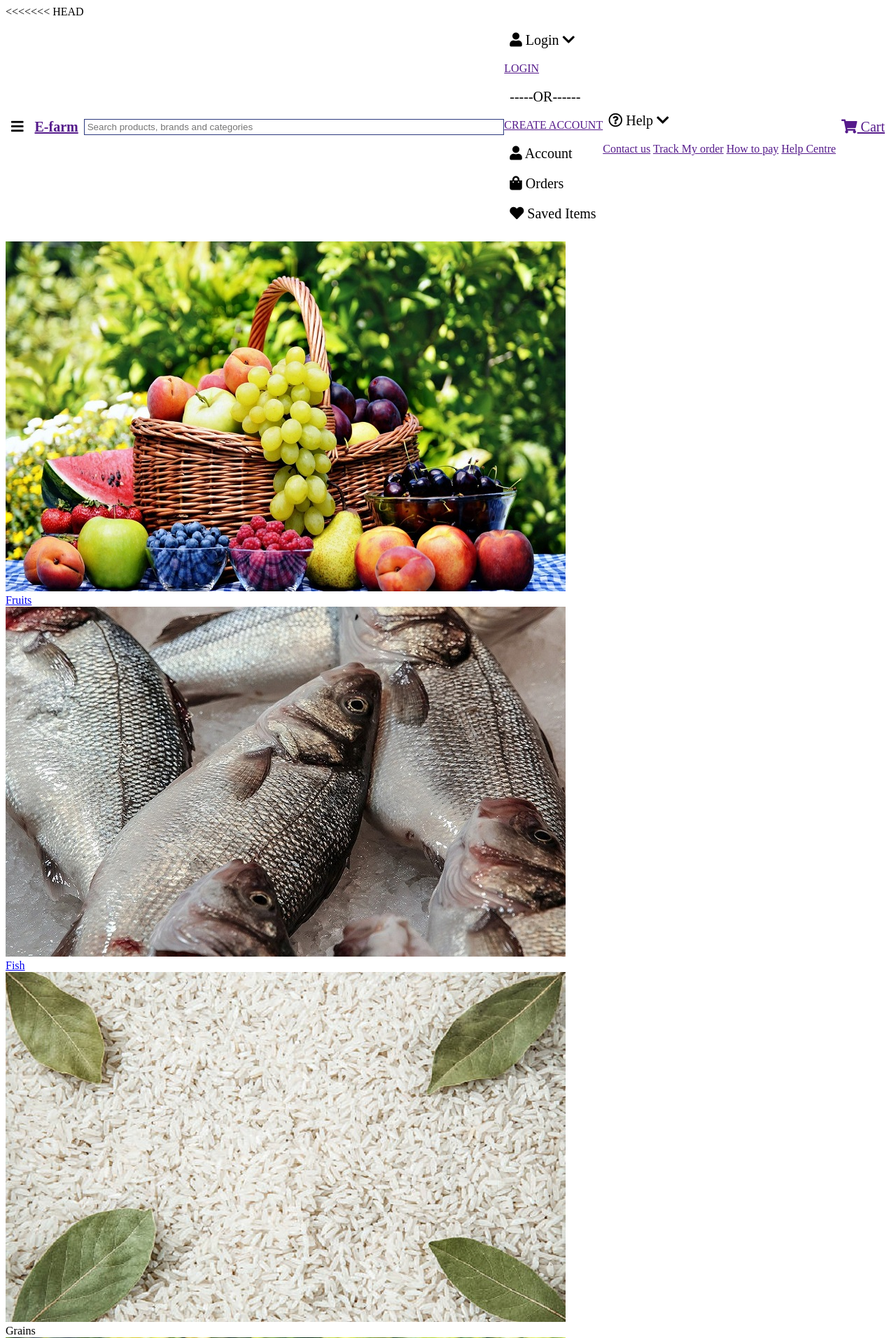
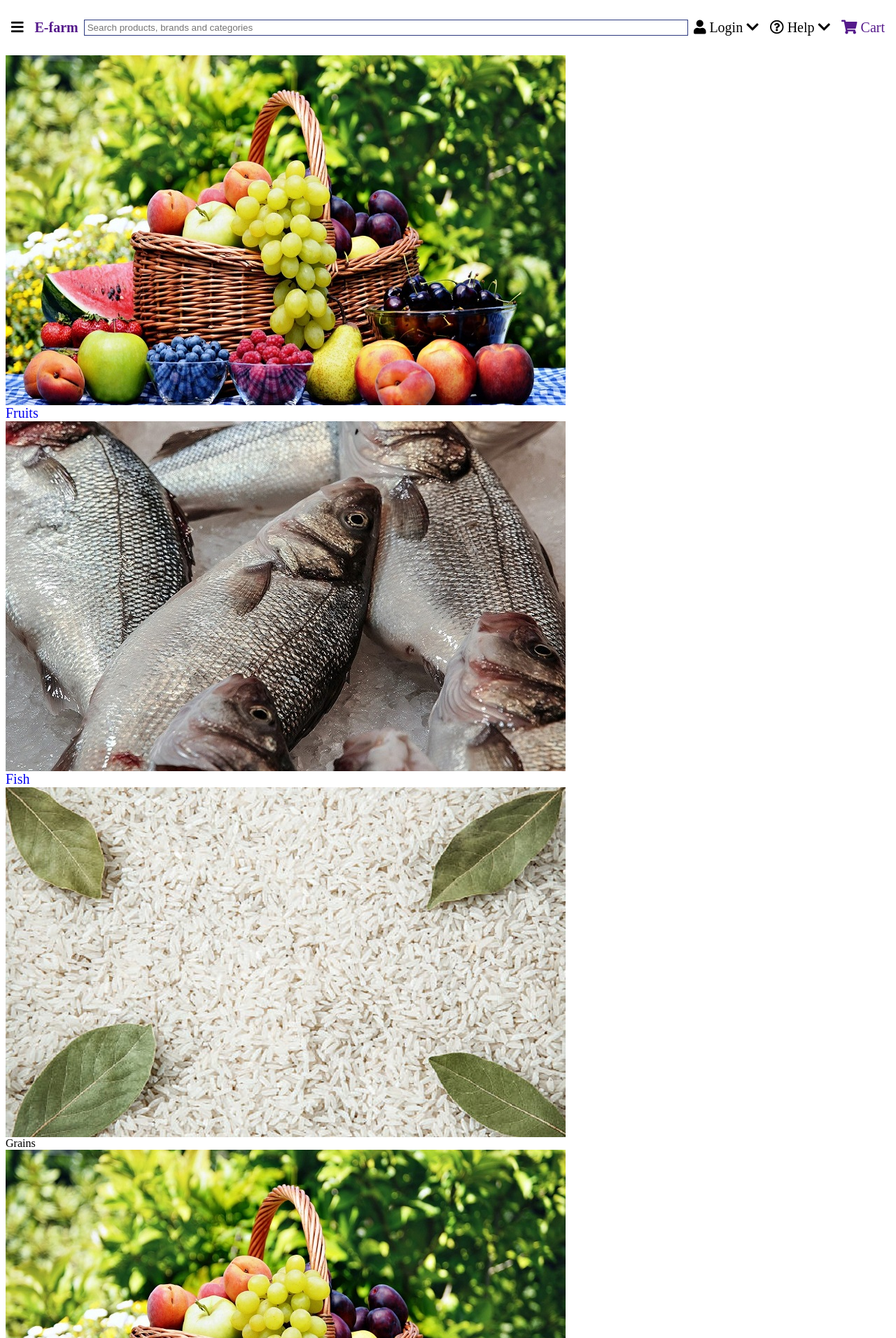
Before and after one commit to njirutitus/Web-project-1-sample, a PHP site: page /products.html in a window 1280 px wide. Shown: the top 1912 px of the page at 70% size. Run offline with PHP 8.4, Linux system fonts and the light colour scheme.

Commit message:
Undo changes

```diff
--- a/details.html
+++ b/details.html
@@ -1,4 +1,3 @@
-<<<<<<< HEAD
 
 
 <!doctype html>
@@ -84,5 +83,3 @@
 	<script type="text/javascript" src="script.js"></script>
 </body>
 </html>
-=======
->>>>>>> product
--- a/index.html
+++ b/index.html
@@ -10,13 +10,8 @@
 
 <body>
 	<div class="my-content-wrapper">
-<<<<<<< HEAD
-		<header id="main-header">
-			<p><a href="">E-farm</a></p>
-=======
 		<header>
 			<p><a href="index.html">E-farm</a></p>
->>>>>>> product
 			<div id="search">
 				<input type="search" name="search" placeholder="Search products, brands and categories" aria-label="Search" />
 				<p><i class="fa fa-search" aria-hidden="true"></i>&nbsp;Search</p>
--- a/products.html
+++ b/products.html
@@ -10,7 +10,6 @@
 </head>
 
 <body>
-<<<<<<< HEAD
 	<header id="main-header">
 		<p id="menu-icon"><i class="fa fa-bars" aria-hidden="true"></i></p>
 		<p id="logo"><a href="">E-farm</a></p>
@@ -57,23 +56,6 @@
 				<div class="column">
 					<img alt="Fruits" src="images/fruits.jpg" />
 					<figcaption><a href="#">Fruits</a></figcaption>
-=======
-	<div class="my-content-wrapper">
-		<header>
-			<p><a href="index.html">E-farm</a></p>
-			<div id="search">
-				<input type="search" name="search" placeholder="Search products, brands and categories" aria-label="Search" />
-			</div>
-			<div class="dropdown">
-				<p><i class="fas fa-user"></i>  Login <i class="fas fa-chevron-down"></i></p>
-				<div class="dropdown-content">
-					<a href="">LOGIN</a>
-					<p>-----OR------</p>
-					<a href="">CREATE ACCOUNT</a>
-					<p><i class="fas fa-user"></i>  Account</p>
-					<p><i class="fas fa-shopping-bag"></i>  Orders</p>
-					<p><i class="fas fa-heart"></i>  Saved Items</p>
->>>>>>> product
 				</div>
 			</div>
 			<div class="dropdown">
--- a/styles.css
+++ b/styles.css
@@ -40,12 +40,6 @@
 #search>i{
 	vertical-align: center;
 }
-<<<<<<< HEAD
-#search>p{
-	background-color:#3f51b5;
-}
-#home-main{
-=======
 .divider{
 	/* Content is centered horizontally */
 	align-items: center;
@@ -80,7 +74,6 @@
 	background-color: rgba(0, 0, 0, .3);
 }
 main{
->>>>>>> product
 	display: flex;
 	flex-grow: 1;
 	flex-direction: row;
```
